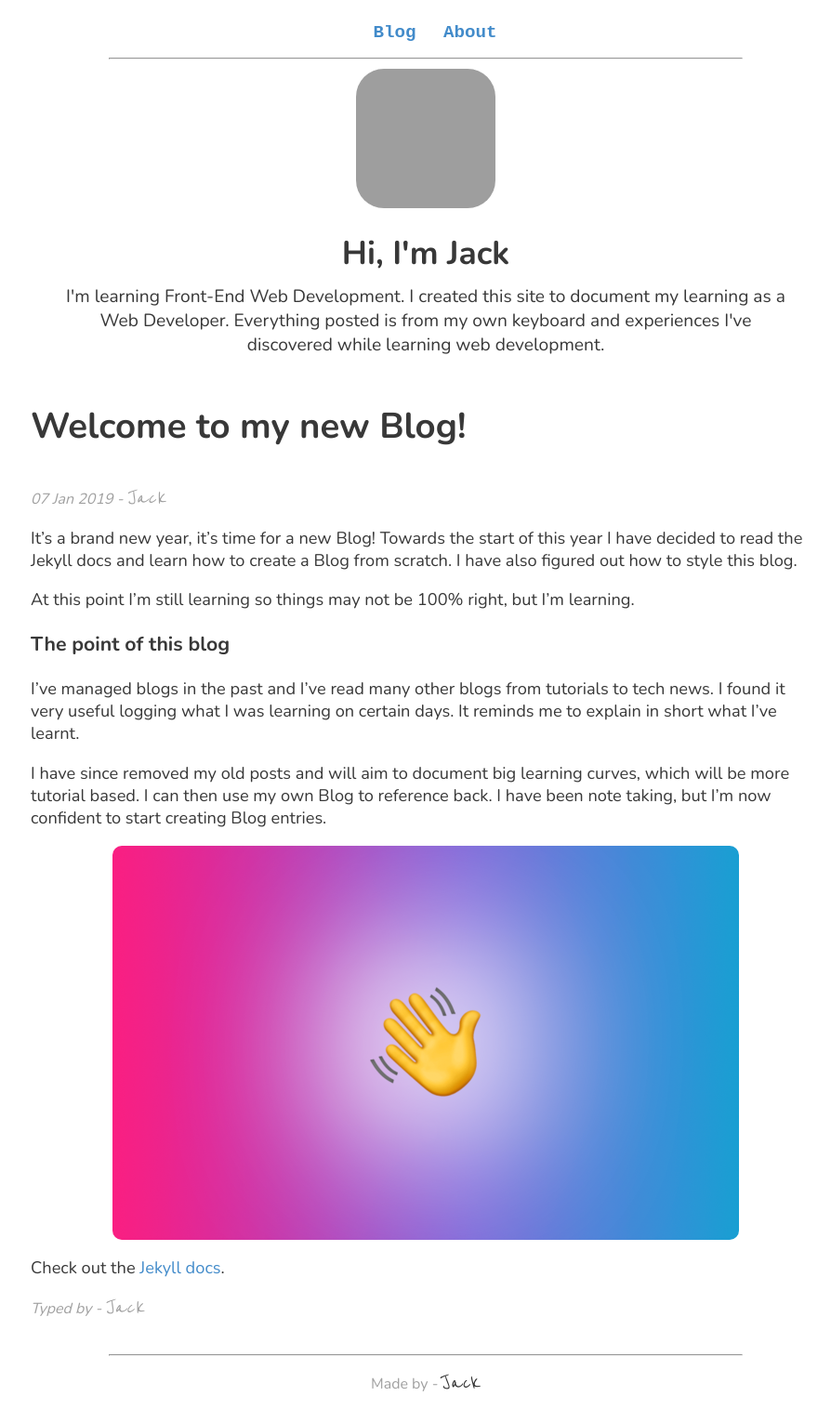
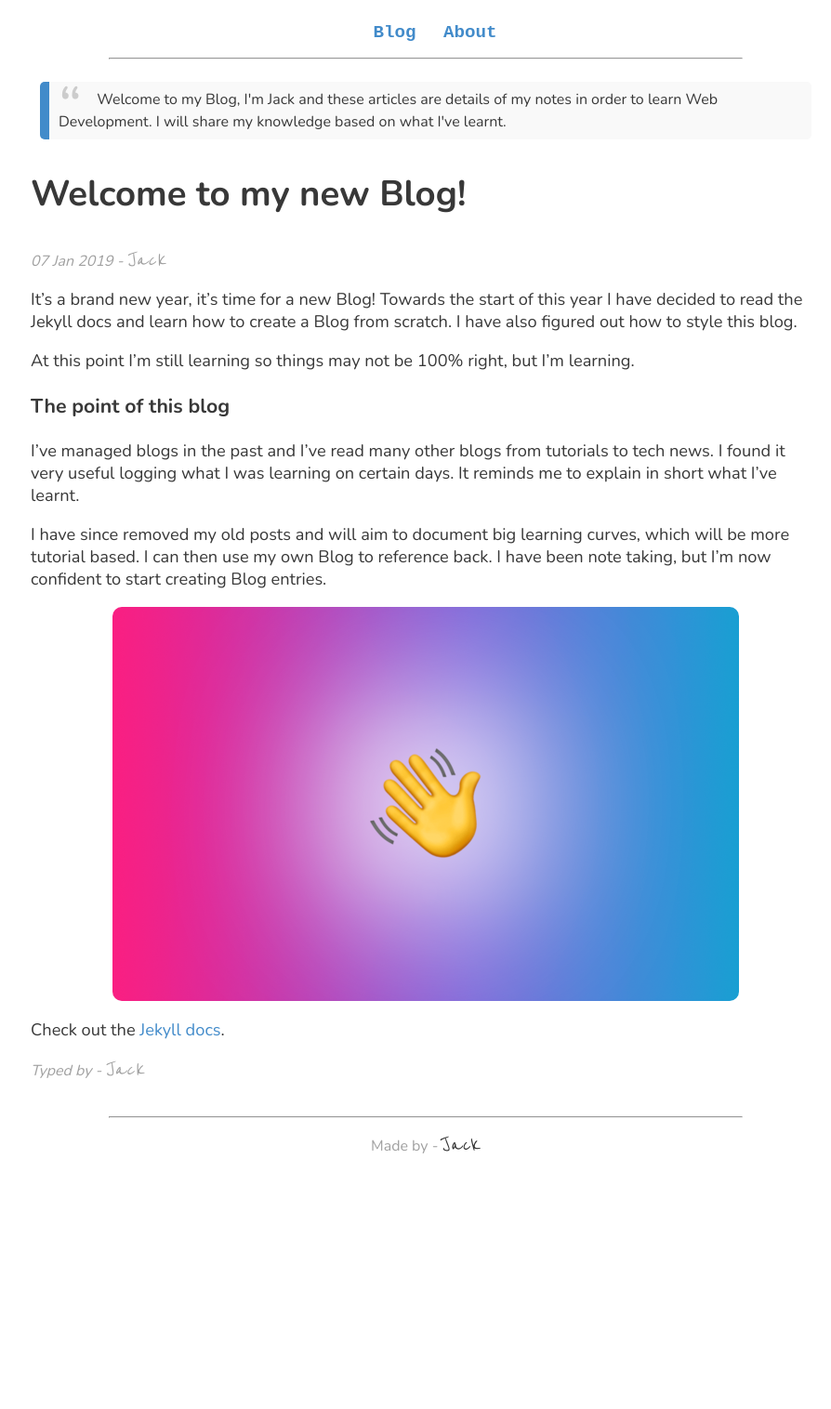
Before and after one commit to jackwebdev/Blog, a Jekyll site: the page built from _posts/2019-01-07-welcome-to-my-new-blog.markdown, in a window 1280 px wide. Shown: the whole page at 93% size, without its empty margins (182-1076 px from the left). Built offline with Jekyll 4.4.1, drawn with Linux system fonts in a browser that asks for light colours; some web fonts are replaced; after the commit the page ends 1260 px from its top, so only the background shows below that; grey boxes are pictures that could not be loaded.

Commit message:
Made layout changes

```diff
--- a/_includes/header.html
+++ b/_includes/header.html
@@ -1,4 +1,3 @@
-{% include navigation.html %}
 <header class="main-header">
         <a href="/Blog">
                 <img class="avatar" src="{{ site.avatar }}" />
--- a/_layouts/about.html
+++ b/_layouts/about.html
@@ -1,7 +1,7 @@
 ---
 layout: default
 ---
-{{ header }}
+<!-- {{ header }} -->
 <article>
   <h3 class="about-title">{{ page.title }}</h3>
   <div class="about-content">
--- a/_layouts/default.html
+++ b/_layouts/default.html
@@ -2,6 +2,7 @@
 <html>
     {% include head.html %}
   <body>
+    {% include navigation.html %}
     {% include header.html %}
     {{ content }}
   </body>
--- a/_layouts/post.html
+++ b/_layouts/post.html
@@ -1,11 +1,17 @@
----
-layout: default
----
+<!doctype html>
+<html>
+    {% include head.html %}
+  <body>
+    {% include navigation.html %}
     <article class="blog">
-    <h3 class="blog-title">{{ page.title }}</h3>
+            <blockquote>Welcome to my Blog, I'm Jack and these articles are details of my notes in order to learn Web Development. I will share my knowledge based on what I've learnt.</blockquote>
+            <h1 class="blog-title">{{ page.title }}</h1>
             <p class="blog-date">{{ page.date | date_to_string }} - <span style="font-family: 'Reenie Beanie', cursive; font-size: 1.6em">Jack</span></p>
             <div class="blog-content">
                 {{ content }}
             </div>
             <p class="blog-date">Typed by - <span style="font-family: 'Reenie Beanie', cursive; font-size: 1.6em">Jack</span></p>
         </article>
+  </body>
+  {% include footer.html %}
+</html>
--- a/_sass/highlights.scss
+++ b/_sass/highlights.scss
@@ -16,6 +16,7 @@ blockquote {
   margin: 1.5em 10px;
   padding: 0.5em 10px;
   display: block;
+  border-radius: 5px;
 }
 blockquote:before {
   color: #ccc;
```
Lines whose indentation alone changed are shown as unchanged.
